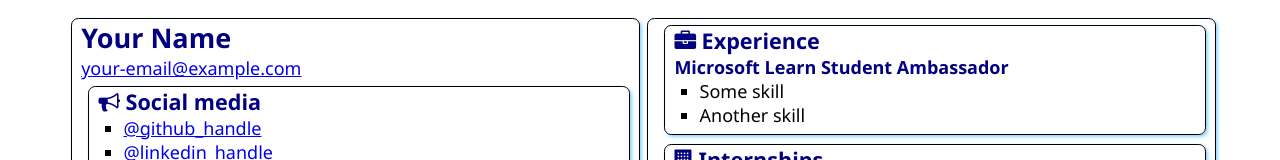
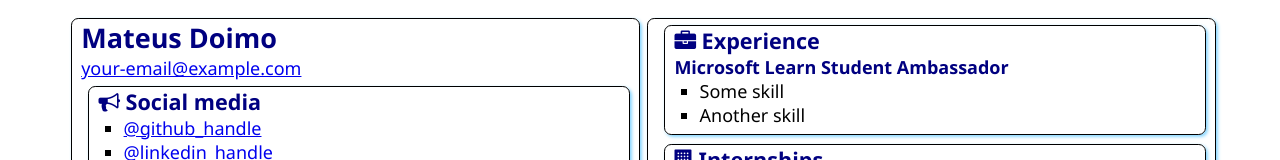
Before and after one commit to mateusdoimo/SATechnicalOnboarding, a plain HTML site: page src/index.html in a window 1280 px wide. Shown: the top 160 px of the page. Drawn offline with Linux system fonts and the light colour scheme.

Commit message:
Added My Name

```diff
--- a/src/index.html
+++ b/src/index.html
@@ -12,7 +12,7 @@
 <body>
     <main>
         <article class="box">
-            <h1>Your Name</h1>
+            <h1>Mateus Doimo</h1>
             <div><a href="mailto:your.email@example.com">your-email@example.com</a></div>
 
             <section class="box">
```
